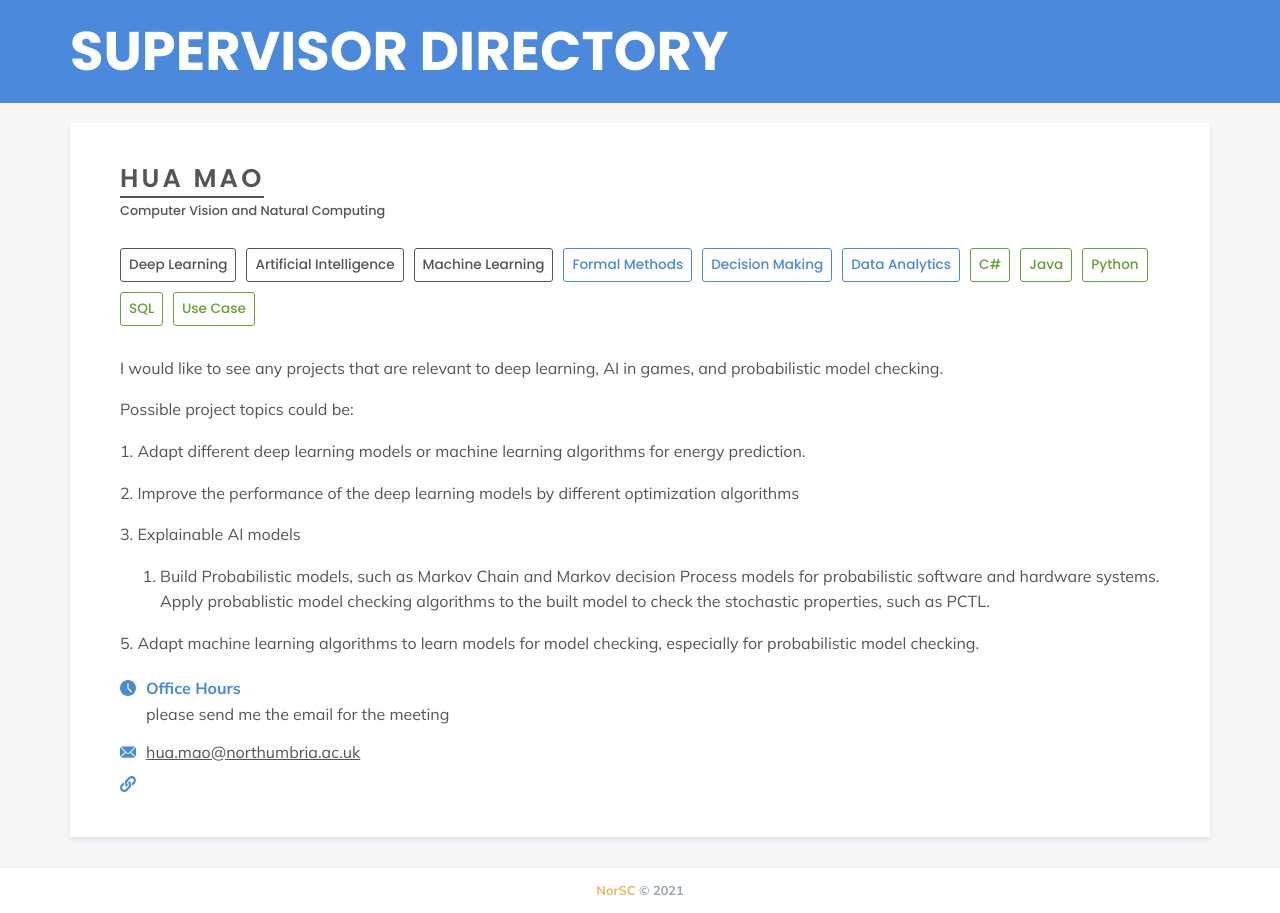
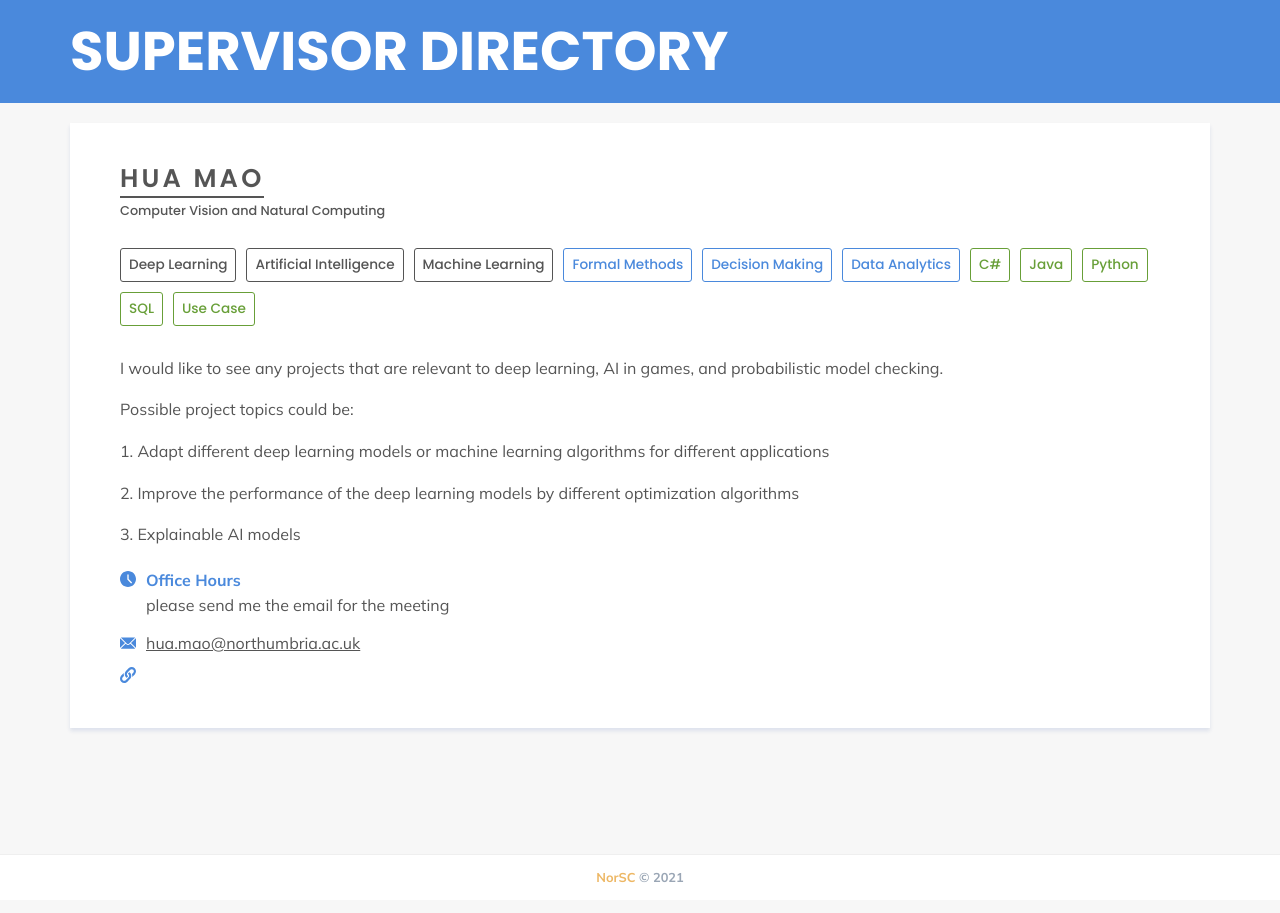
Before and after one commit to NorSC/supervisor-search, a Jekyll site: the page built from _supervisors/hua.md, in a window 1280 px wide. Built offline with Jekyll 4.4.1, drawn with Linux system fonts in a browser that asks for light colours; a script that is not in the unit is left out.

Commit message:
Update Supervisors “hua”

```diff
--- a/_supervisors/hua.md
+++ b/_supervisors/hua.md
@@ -30,19 +30,13 @@ additional_details: >-
   P﻿ossible project topics could be:
 
 
-  1﻿. Adapt different deep learning models or machine learning algorithms for energy prediction.
+  1﻿. Adapt different deep learning models or machine learning algorithms for different applications
 
 
   2﻿. Improve the performance of the deep learning models by different optimization algorithms
 
 
   3﻿. Explainable AI models
-
-
-  3. Build  Probabilistic models, such as Markov Chain and Markov decision Process models for probabilistic software and hardware systems. Apply probablistic model checking algorithms to the built model to check the stochastic properties, such as PCTL.
-
-
-  5﻿. Adapt machine learning algorithms to learn models for model checking, especially for probabilistic model checking.
 additional_details_msc: >-
   I would like to see any projects that are relevant to deep learning, AI in
   games, and probabilistic model checking.
@@ -51,17 +45,11 @@ additional_details_msc: >-
   P﻿ossible project topics could be:
 
 
-  1﻿. Adapt different deep learning models or machine learning algorithms for energy prediction.
+  1﻿. Adapt different deep learning models or machine learning algorithms for different applications
 
 
   2﻿. Improve the performance of the deep learning models by different optimization algorithms
 
 
   3﻿. Explainable AI models
-
-
-  4﻿. Build Probabilistic models, such as Markov Chain and Markov decision Process models for probabilistic software and hardware systems. Apply probabilistic model checking algorithms to the built model to check the stochastic properties, such as PCTL.
-
-
-  5﻿. Adapt machine learning algorithms to learn models for model checking, especially for probabilistic model checking.
 ---
```
